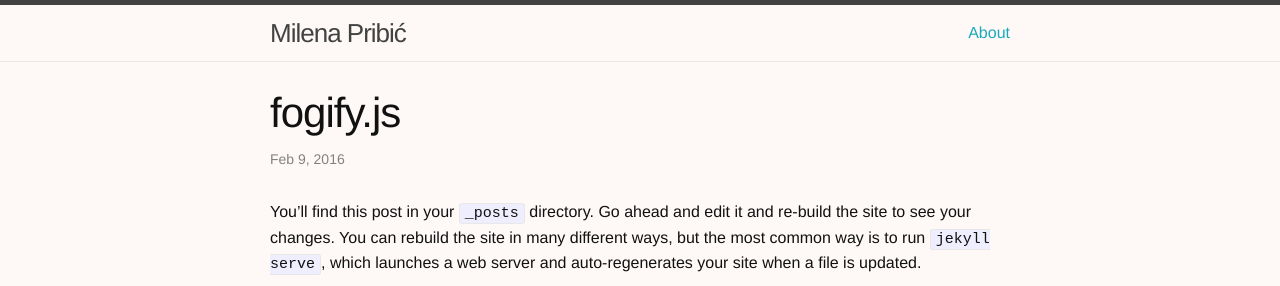
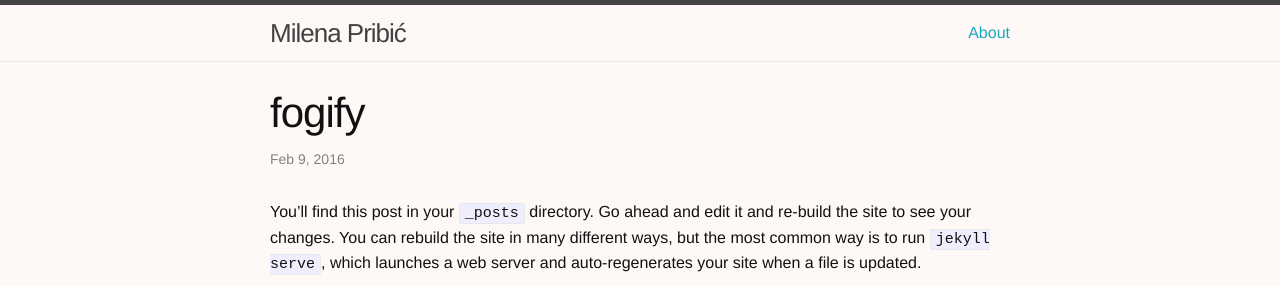
Before and after one commit to npmcdn-to-unpkg-bot/milenapribic.github.io, a Jekyll site: the page built from _posts/2016-02-09-fogify.md, in a window 1280 px wide. Shown: the top 286 px of the page. Built offline with Jekyll 4.4.1, drawn with Linux system fonts in a browser that asks for light colours.

```diff
--- a/_posts/2016-02-09-fogify.md
+++ b/_posts/2016-02-09-fogify.md
@@ -1,8 +1,7 @@
 ---
 layout: post
-title:  "fogify.js"
+title:  "fogify"
 date:   2016-02-09 13:49:48 -0600
-categories: jekyll update
 ---
 
 
```
